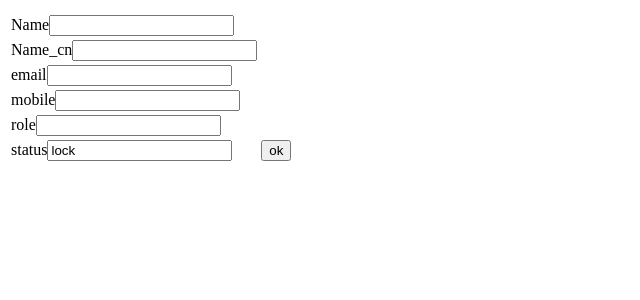
After one commit to redblogs/newbie, a Flask app: page /update in a window 1280 px wide. The commit adds this page. Shown: the top 300 px of the page, without its empty margins (0-640 px from the left). Run offline with Flask 2, Linux system fonts and the light colour scheme; data that the repository does not hold is empty; some libraries are stand-ins or nearby versions.

Commit message:
将u_id隐藏来传递使用post更新数据通过u_id

```diff
--- a/06/mysql/datas.py
+++ b/06/mysql/datas.py
@@ -32,18 +32,17 @@ def getUsers(tbName):
 
 ##查询指定用户的所有数据
 
-def getOne(tbName,name):
+def getOne(tbName,u_id):
 	db = mysql.connect(user='root',passwd='123456',host='127.0.0.1' ,db='reboot',charset='utf8')
 	cur =  db.cursor()
 	user = {}
-	fields = ['id' ,'name' , 'name_cn','email','mobile']
-	sql = "select %s from %s where name='%s' " %(','.join(fields),tbName,name)
+	fields = ['id' ,'name' , 'name_cn','email','mobile','role','status']
+	sql = "select %s from %s where id='%s' " %(','.join(fields),tbName,u_id)
 	#查询name存在,tmp=1;不存在,tmp=0
 	tmp = cur.execute(sql)
 	#name存在的情况下执行,即tmp=1
 	if tmp:
 		res = cur.fetchone()
-		print res
 		for  k ,v in enumerate(fields):
 			user[v] = res[k]
 		return user
@@ -108,15 +107,15 @@ def delUser(tbName,u_id):
 	return "The id is not exist"
 
 if  __name__ == "__main__":
-	db = mysql.connect(user='root',passwd='123456',host='127.0.0.1' ,db='reboot',charset='utf8')
-	cur =  db.cursor()
+	#db = mysql.connect(user='root',passwd='123456',host='127.0.0.1' ,db='reboot',charset='utf8')
+	#cur =  db.cursor()
 	#print getUsers('users')
-	#print getOne('users','ll')
+	print getOne('users',1)
 	#print getOne('users','TT')
 	#user = {'mobile': '18614079263', 'email': '21KK@china.com', 'name_cn': 'Kk', 'id': '1', 'name': 'KK'}
 	#print updateMes('users',user)
 	#user = {'name':'Xman','name_cn':'Xman','password':'123as','email':'Xman@chinacache.com','mobile':'123213','role':'user','status':0,'create_time':'%s' %(time.strftime("%Y %H:%M:%S"))}
-	user = {'status': 0, 'create_time': '2016 10:33:50', 'role': 'admin', 'name': 'AA', 'mobile': '123213', 'password': '123AA', 'name_cn': 'AA', 'email': 'AA@chinacache.com'}
-	print addUser('users',user)
+	#user = {'status': 0, 'create_time': '2016 10:33:50', 'role': 'admin', 'name': 'AA', 'mobile': '123213', 'password': '123AA', 'name_cn': 'AA', 'email': 'AA@chinacache.com'}
+	#print addUser('users',user)
 	#print delUser('users','5')
 	#print delUser('users','8')
--- a/06/mysql/run.py
+++ b/06/mysql/run.py
@@ -29,16 +29,33 @@ def adduser():
 def userlist():
 	alluser = getUsers('users')
 	return render_template('userlist.html',users = alluser)
-'''
-@app.route('/del')
-def del():
-	if request.method == "POST":
-		u_id = request.form.get()
 
+@app.route('/delete')
+def delete():
+	u_id = request.args.get('id','')
+	#print u_id
+	mes = delUser('users',u_id)
+	return render_template('mes.html',mes = mes)
 
-@app.route('/update')
+@app.route('/update', methods = ['GET','POST'])
 def update():
-'''
+	if request.method == 'GET':
+		u_id = request.args.get('id','')
+		user = getOne('users',u_id)
+		return render_template('userinfo.html',user = user)
+	if request.method == 'POST':
+		tmp = {}
+		fields = ['id','status', 'role', 'name', 'mobile', 'name_cn', 'email']
+       		#name = request.form.get('name','') #获取单一前端传递的数据
+       		user = request.form                 #获取所有的前端传递的数据,类似字典
+        	for i in fields :
+        		tmp[i] =  user[i]
+		if tmp['status'] == "unlock":
+			tmp['status'] = 0
+		else :
+			tmp['status'] = 1
+		updateMes('users',tmp)
+		return redirect('/userlist')
 
 if __name__ == "__main__":
 	app.run(host='0.0.0.0' ,port=888,debug=True)
--- /dev/null
+++ b/06/mysql/templates/userinfo.html
@@ -0,0 +1,32 @@
+<!--userinfo-->
+<html>
+	<form action='/update' method='POST'>
+	<table>
+		<tr>
+			<td><input type='hidden' name='id' value={{user.id}}></td>
+		</tr>
+		<tr>
+			<td>Name<input type='text' name='name' value={{user.name}}></td>
+		</tr>
+		<tr>
+			<td>Name_cn<input type='text' name='name_cn' value={{user.name_cn}}></td>
+                </tr>
+                <tr>
+			<td>email<input type='text' name='email' value={{user.email}}></td>
+                </tr>
+                <tr>
+			<td>mobile<input type='text' name='mobile' value={{user.mobile}}></td>
+                </tr>
+                <tr>
+			<td>role<input type='text' name='role' value={{user.role}}></td>
+                </tr>
+                <tr>
+			{% if user.status == 0 %}
+			<td>status<input type='text' name='status' value="unlock"></td>
+			{% else %}
+			<td>status<input type='text' name='status' value="lock"></td>
+			{% endif %}
+			<td><input type='submit' value='ok'></td>
+		</tr></table>
+	</form>
+</html>
--- a/06/mysql/templates/userlist.html
+++ b/06/mysql/templates/userlist.html
@@ -23,7 +23,7 @@
                 <td>{{ user.status }}</td>
                 <td>{{ user.create_time }} </td>
                 <td><a href = "/update?id={{user['id']}}">更新</a></td>
-                <td><a href = "/del?id={{user['id']}}">删除</a></td>
+                <td><a href = "/delete?id={{user['id']}}">删除</a></td>
                 </tr>
 		{% endfor %}
 	</tbody>
```
Also changed, not shown: 06/mysql/Readme.md, 1 other file.
